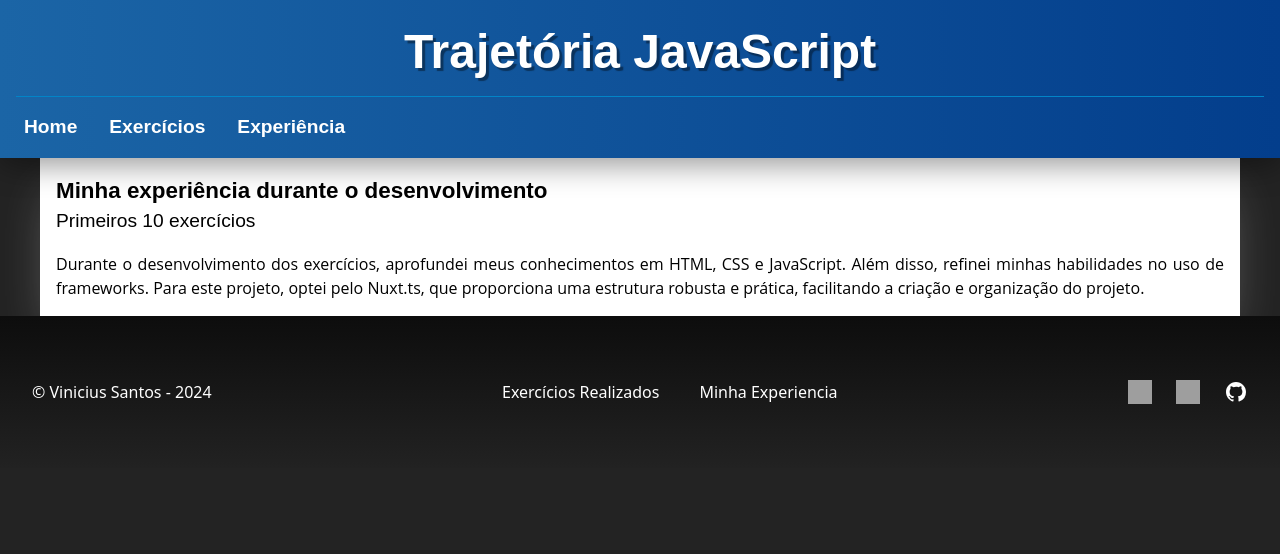
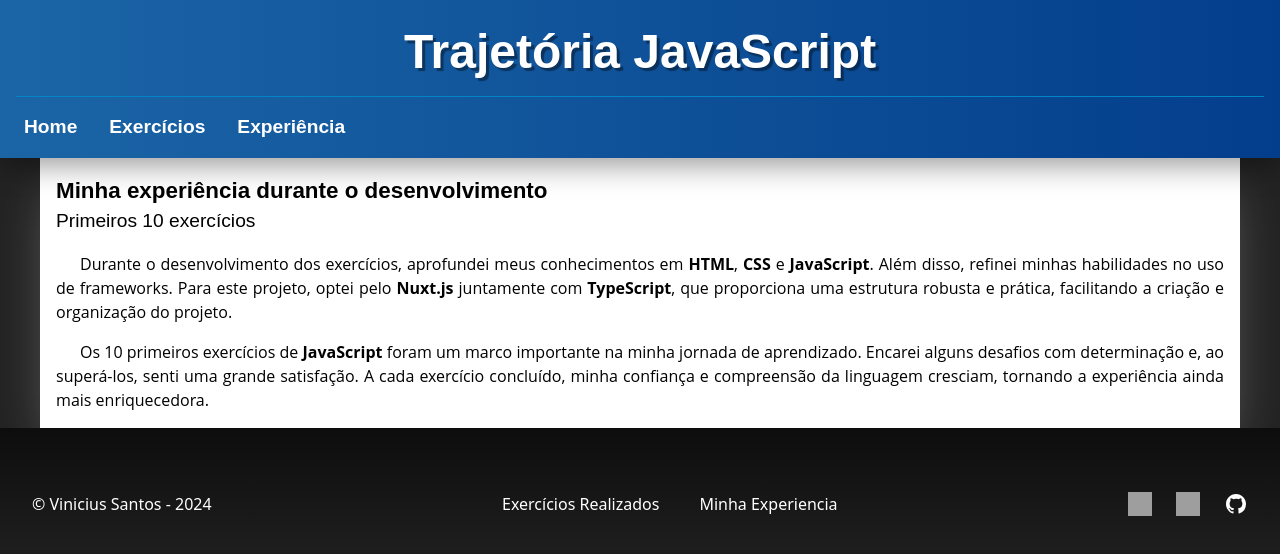
Before and after one commit to RosiestSloth/JavaScript-Trajectory, a Nuxt app: page /experiencia in a window 1280 px wide. Shown: the top 554 px of the page. Built offline with nearby package versions, Linux system fonts and the light colour scheme; grey boxes are pictures that could not be loaded.

Commit message:
Update experiencia.vue

```diff
--- a/pages/experiencia.vue
+++ b/pages/experiencia.vue
@@ -10,8 +10,12 @@
           <h3 class="bg-white text-black text-[1.2em] font-montserrat font-[500]">
             Primeiros 10 exercícios
           </h3>
-          <p class="font-open-sans text-[1em] mt-4 text-justify font-[400]">
-            Durante o desenvolvimento dos exercícios, aprofundei meus conhecimentos em HTML, CSS e JavaScript. Além disso, refinei minhas habilidades no uso de frameworks. Para este projeto, optei pelo Nuxt.ts, que proporciona uma estrutura robusta e prática, facilitando a criação e organização do projeto.
+          <p class="font-open-sans text-[1em] mt-4 text-justify font-[400] leading-6 indent-6">
+            Durante o desenvolvimento dos exercícios, aprofundei meus conhecimentos em <strong>HTML</strong>, <strong>CSS</strong> e <strong>JavaScript</strong>. Além disso, refinei minhas habilidades no uso de frameworks. Para este projeto, optei pelo <strong>Nuxt.js</strong> juntamente com <strong>TypeScript</strong>, que proporciona uma estrutura robusta e prática, facilitando a criação e organização do projeto.
+
+            </p>
+            <p class="font-open-sans text-[1em] mt-4 text-justify font-[400] leading-6 indent-6">
+            Os 10 primeiros exercícios de <strong>JavaScript</strong> foram um marco importante na minha jornada de aprendizado. Encarei alguns desafios com determinação e, ao superá-los, senti uma grande satisfação. A cada exercício concluído, minha confiança e compreensão da linguagem cresciam, tornando a experiência ainda mais enriquecedora.
           </p>
         </section>
       </article>
```
